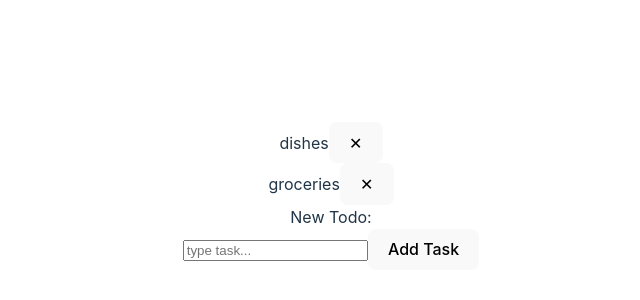
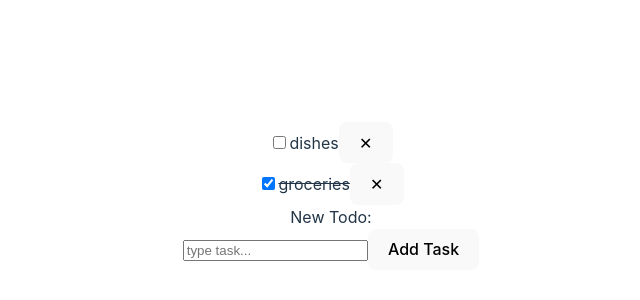
Before and after one commit to Sammeeey/mern-todo, a React (Vite) app: page / in a window 1280 px wide. Shown: the part 204-504 px from the top of the page, without its empty margins (309-949 px from the left). Built offline with nearby package versions, Linux system fonts and the light colour scheme.

Commit message:
enable toggling of todo done visually

```diff
--- /dev/null
+++ b/src/Todo.css
@@ -0,0 +1,3 @@
+.done span {
+    text-decoration: line-through;
+}
--- a/src/Todo.jsx
+++ b/src/Todo.jsx
@@ -1,13 +1,19 @@
-// import './Todo.css'
+import './Todo.css'
 
 function Todo({thisTodo, setTodos}) {
     const deleteTodo = (e) => {
         setTodos(prevTodos => prevTodos.filter(todo => thisTodo.id === todo.id ? null : todo))
     }
 
+    const handleChange = (e) => {
+        e.target.checked && setTodos(prevTodos => prevTodos.map(todo => thisTodo.id === todo.id ? {...todo, done: true } : todo))
+        !e.target.checked && setTodos(prevTodos => prevTodos.map(todo => thisTodo.id === todo.id ? {...todo, done: false } : todo))
+    }
+
     return (
         <>
-        <div className="todo" id={`todo-${thisTodo.id}`}>
+        <div className={`todo ${thisTodo.done ? 'done' : 'active'}`} id={`todo-${thisTodo.id}`}>
+            <input type="checkbox" name="task" id={`task-${thisTodo.id}`} onChange={handleChange} checked={thisTodo.done} />
             <span>{thisTodo.task}</span>
             <button type="button" onClick={(e) => deleteTodo(e)}>&#10005;</button>
         </div>
```
